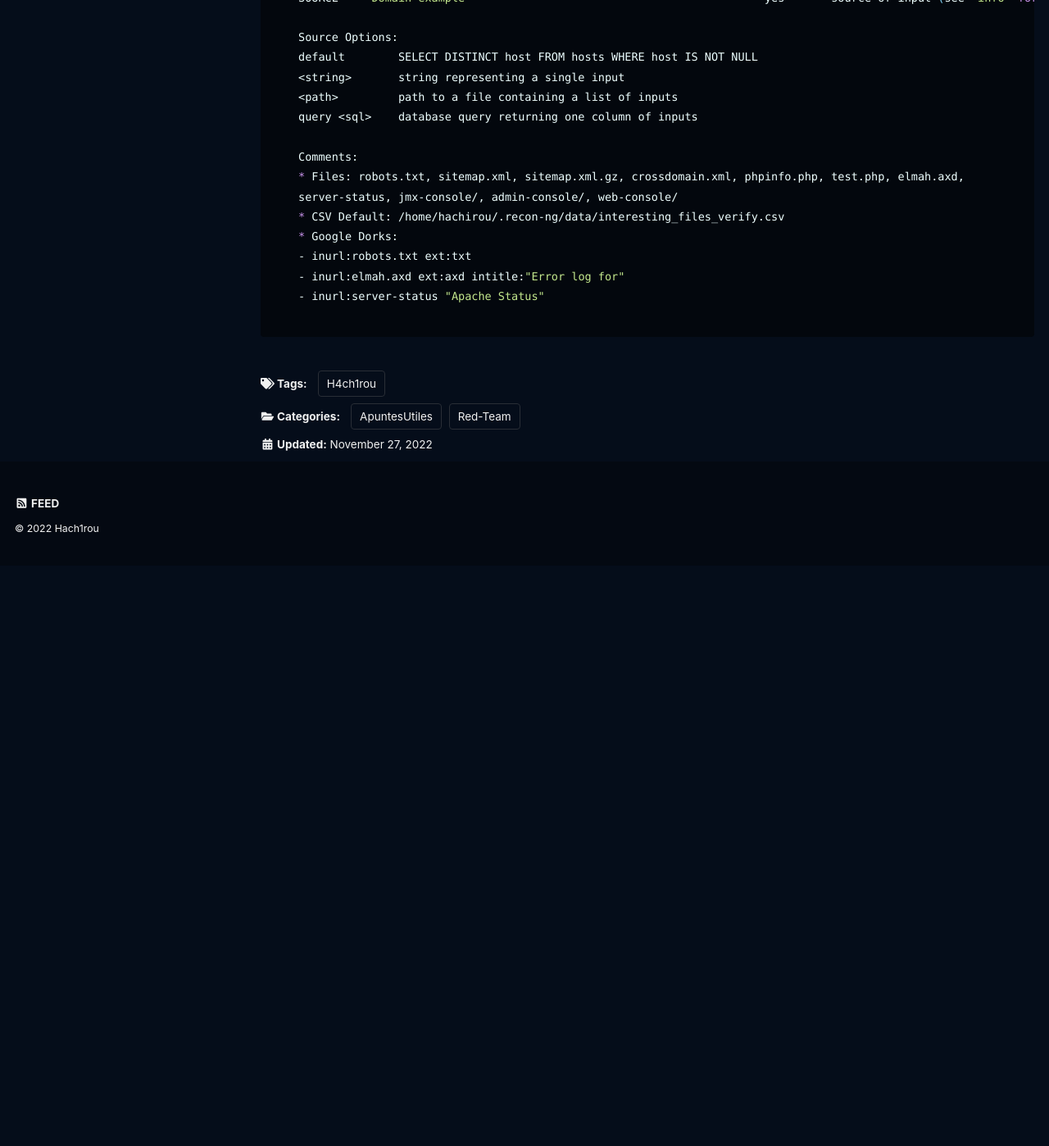
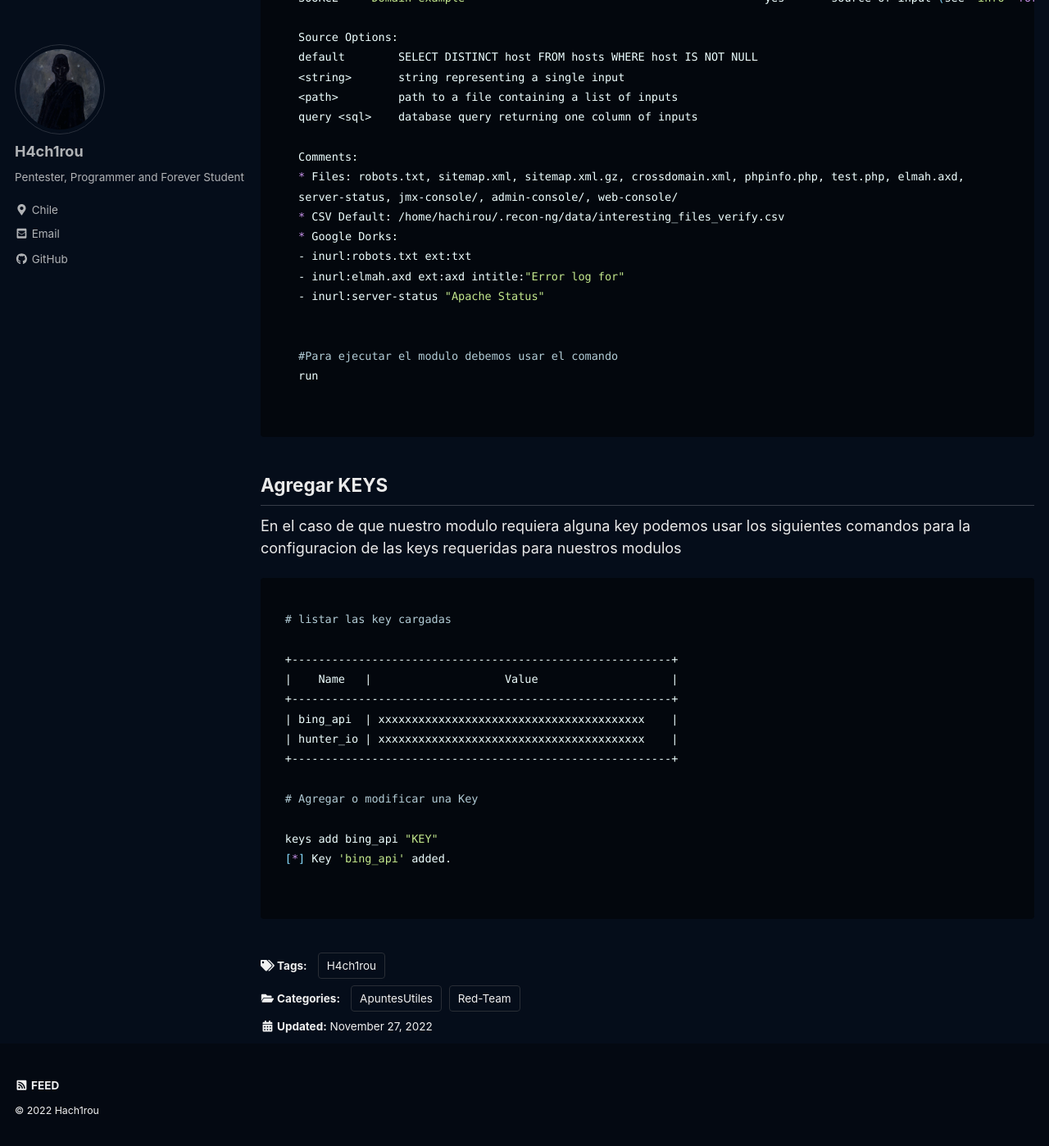
Before and after one commit to H4ch1rou/H4ch1rou.github.io, a Jekyll site: the page built from _posts/2022-10-18-Recon-ng.md, in a window 1280 px wide and 1400 px high, scrolled down 9336 px. Shown: the whole window at 82% size. Built offline with Jekyll 4.4.1, drawn with Linux system fonts in a browser that asks for light colours; cached includes are drawn as plain includes; a script that is not in the unit is left out; before the commit the page ends 10026 px from its top, so only the background shows below that.

Commit message:
Update post recon-ng

````diff
--- a/_posts/2022-10-18-Recon-ng.md
+++ b/_posts/2022-10-18-Recon-ng.md
@@ -398,4 +398,32 @@
     - inurl:elmah.axd ext:axd intitle:"Error log for"
     - inurl:server-status "Apache Status"
 
+
+    #Para ejecutar el modulo debemos usar el comando
+    run
+
+
 ```
+
+## Agregar KEYS
+
+En el caso de que nuestro modulo requiera alguna key podemos usar los siguientes comandos para la configuracion de las keys requeridas para nuestros modulos
+
+```bash
+
+  # listar las key cargadas
+
+  +---------------------------------------------------------+
+  |    Name   |                    Value                    |
+  +---------------------------------------------------------+
+  | bing_api  | xxxxxxxxxxxxxxxxxxxxxxxxxxxxxxxxxxxxxxxx    |
+  | hunter_io | xxxxxxxxxxxxxxxxxxxxxxxxxxxxxxxxxxxxxxxx    |
+  +---------------------------------------------------------+
+
+  # Agregar o modificar una Key
+
+  keys add bing_api "KEY"
+  [*] Key 'bing_api' added.
+
+
+```
````
